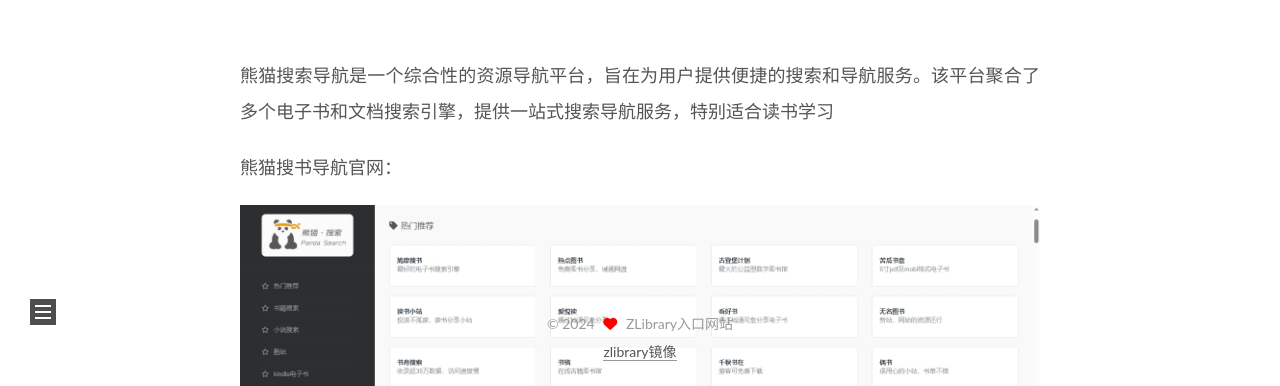
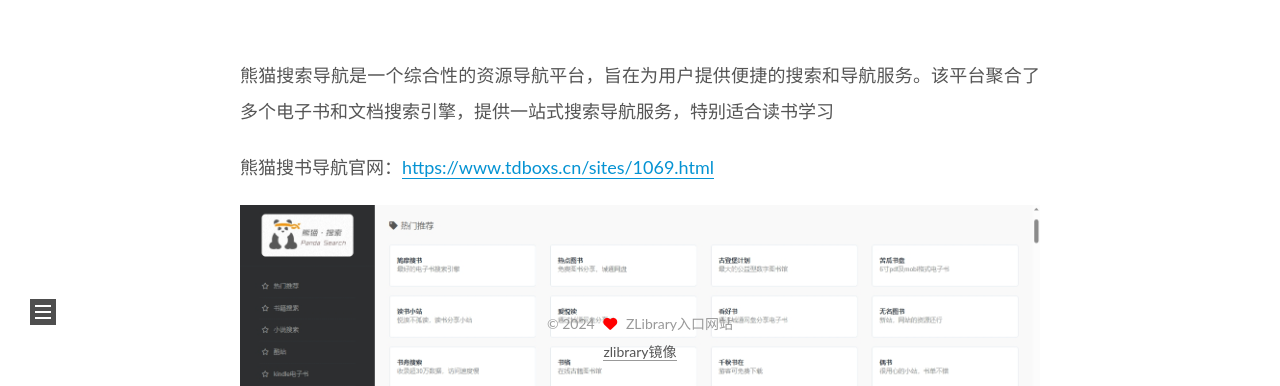
Before and after one commit to zlibrarybook/zlibrarybook.github.io, a plain HTML site: page p/xmsoushu.html in a window 1280 px wide. Shown: the part 414-800 px from the top of the page. Drawn offline with nearby package versions, Linux system fonts and the light colour scheme.

Commit message:
Update xmsoushu.html

```diff
--- a/p/xmsoushu.html
+++ b/p/xmsoushu.html
@@ -180,7 +180,7 @@
                 <div class="post-body" itemprop="articleBody">
                     <a id="文章内容" href="#文章内容" class="headerlink" title="文章内容"></a>
                     <p>熊猫搜索导航是一个综合性的资源导航平台，旨在为用户提供便捷的搜索和导航服务。该平台聚合了多个电子书和文档搜索引擎，提供一站式搜索导航服务，特别适合读书学习</p>
-                    <p>熊猫搜书导航官网：<a href="https://www.tdboxs.cn/sites/1069.html" target="_blank"></a></p>
+                    <p>熊猫搜书导航官网：<a href="https://www.tdboxs.cn/sites/1069.html" target="_blank">https://www.tdboxs.cn/sites/1069.html</a></p>
                     <p><img src="/images/xmsoushu.jpg" alt="熊猫搜索导航" title="熊猫搜索导航"></p>
 
 
```
